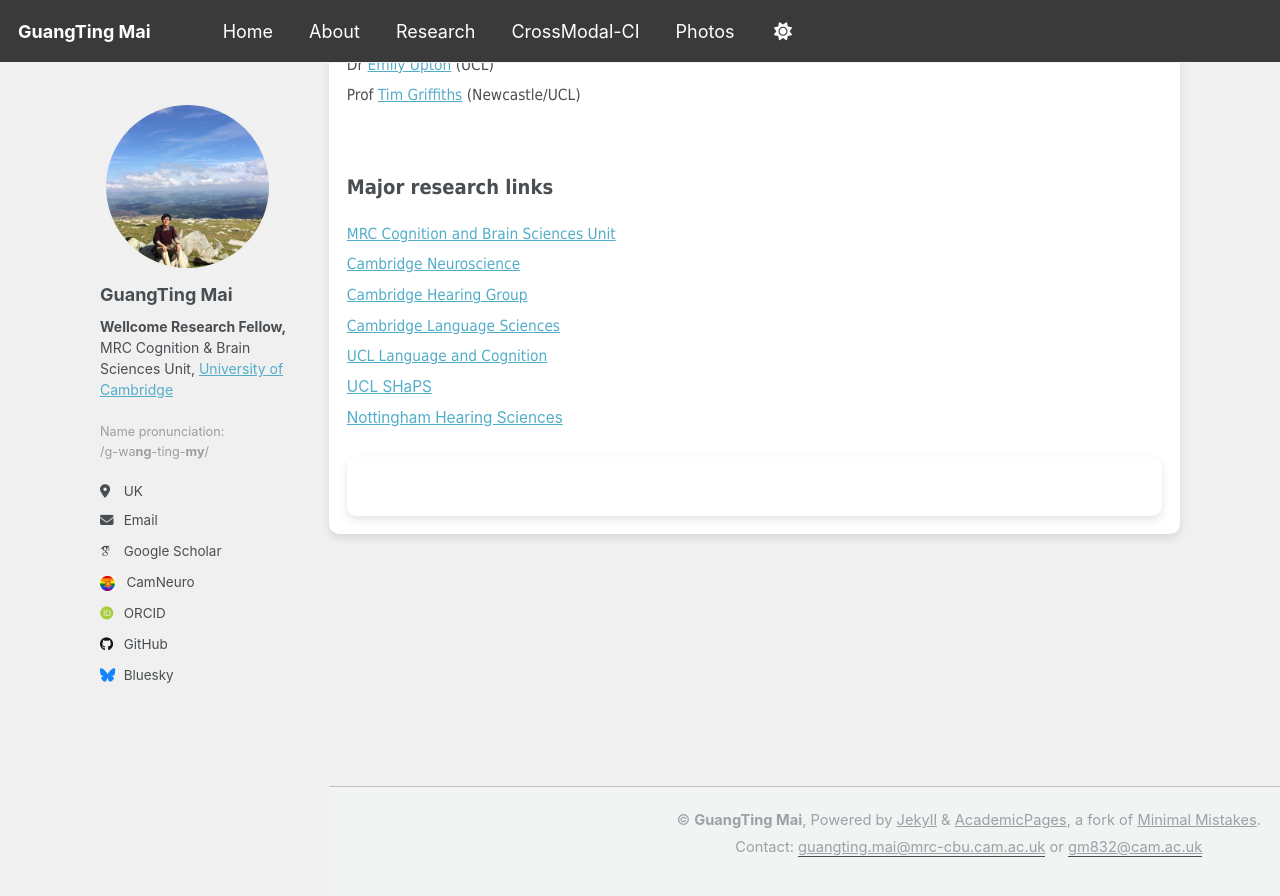
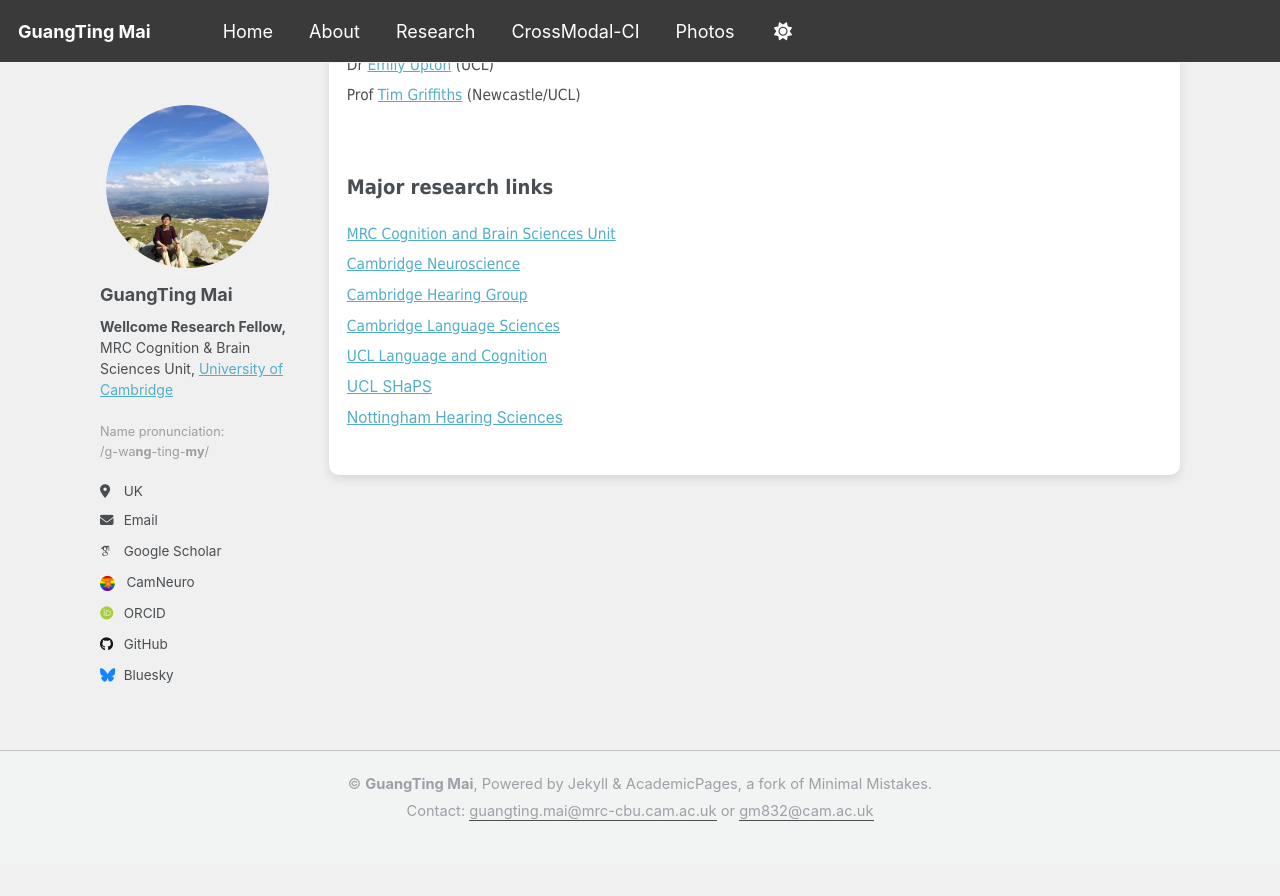
Before and after one commit to guangtingmai/guangtingmai.github.io, a Jekyll site: the page built from _pages/research.html, in a window 1280 px wide and 900 px high, scrolled down 1279 px. Shown: the top 896 px of the window. Built offline with Jekyll 4.4.1, drawn with Linux system fonts in a browser that asks for light colours; some web fonts are replaced; after the commit the page ends 2143 px from its top, so only the background shows below that.

Commit message:
Update research.html

```diff
--- a/_pages/research.html
+++ b/_pages/research.html
@@ -58,4 +58,4 @@
   <span style="font-size: 11.5pt;font-family: Tahoma;line-height: 2;display: block;"><a href="https://www.ucl.ac.uk/brain-sciences/pals/research/language-and-cognition">UCL Language and Cognition</a></span>
   <span style="font-size: 11.5pt;line-height: 2;display: block;"><a href="https://www.ucl.ac.uk/brain-sciences/pals/research/speech-hearing-and-phonetic-sciences">UCL SHaPS</a></span>
   <span style="font-size: 11.5pt;line-height: 2;display: block;"><a href="https://nottinghambrc.nihr.ac.uk/research/hearing/">Nottingham Hearing Sciences</a></span>
-<div class="white-frame"></p>
+</div></p>
```
